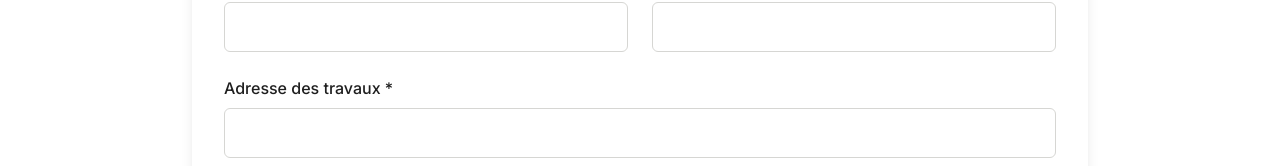
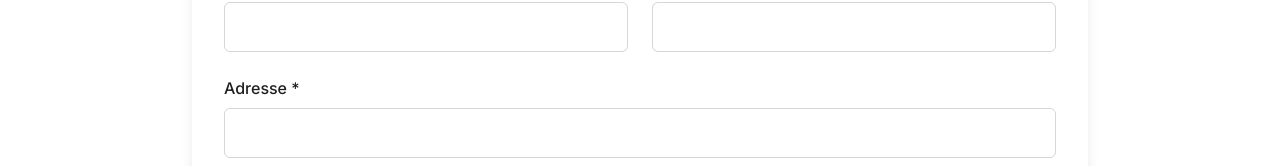
Before and after one commit to MiXir-Dev/apexprestige-mixir, a React (Vite) app: page /soumission-services-exterieurs in a window 1280 px wide. Shown: the part 493-659 px from the top of the page. Built offline with nearby package versions, Linux system fonts and the light colour scheme.

Commit message:
Update label in QuoteLocationFields component for clarity

```diff
--- a/src/components/quote/QuoteLocationFields.tsx
+++ b/src/components/quote/QuoteLocationFields.tsx
@@ -189,7 +189,7 @@ const QuoteLocationFields = ({
     <>
       <div className="relative md:col-span-2">
         <label className="block text-gray-700 font-medium mb-2" htmlFor="address">
-          Adresse des travaux *
+          Adresse *
         </label>
         <input
           id="address"
```
